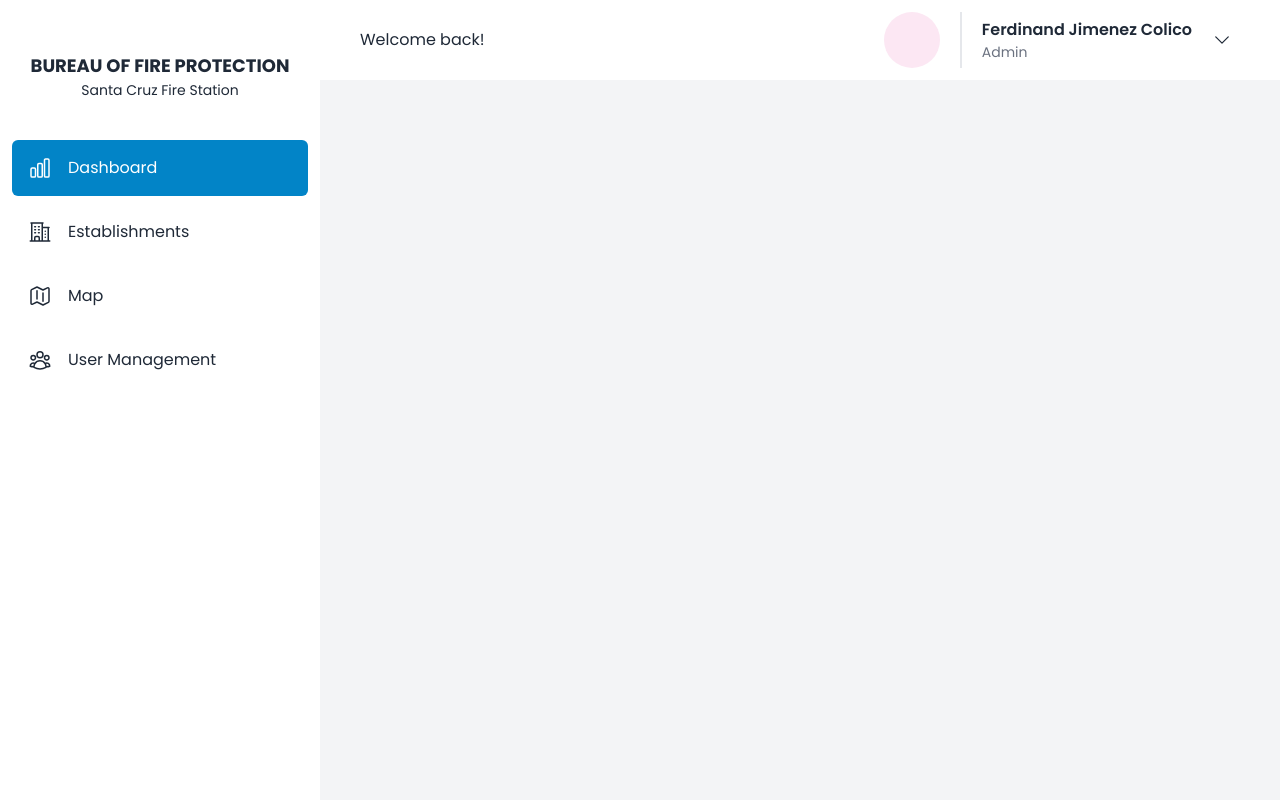
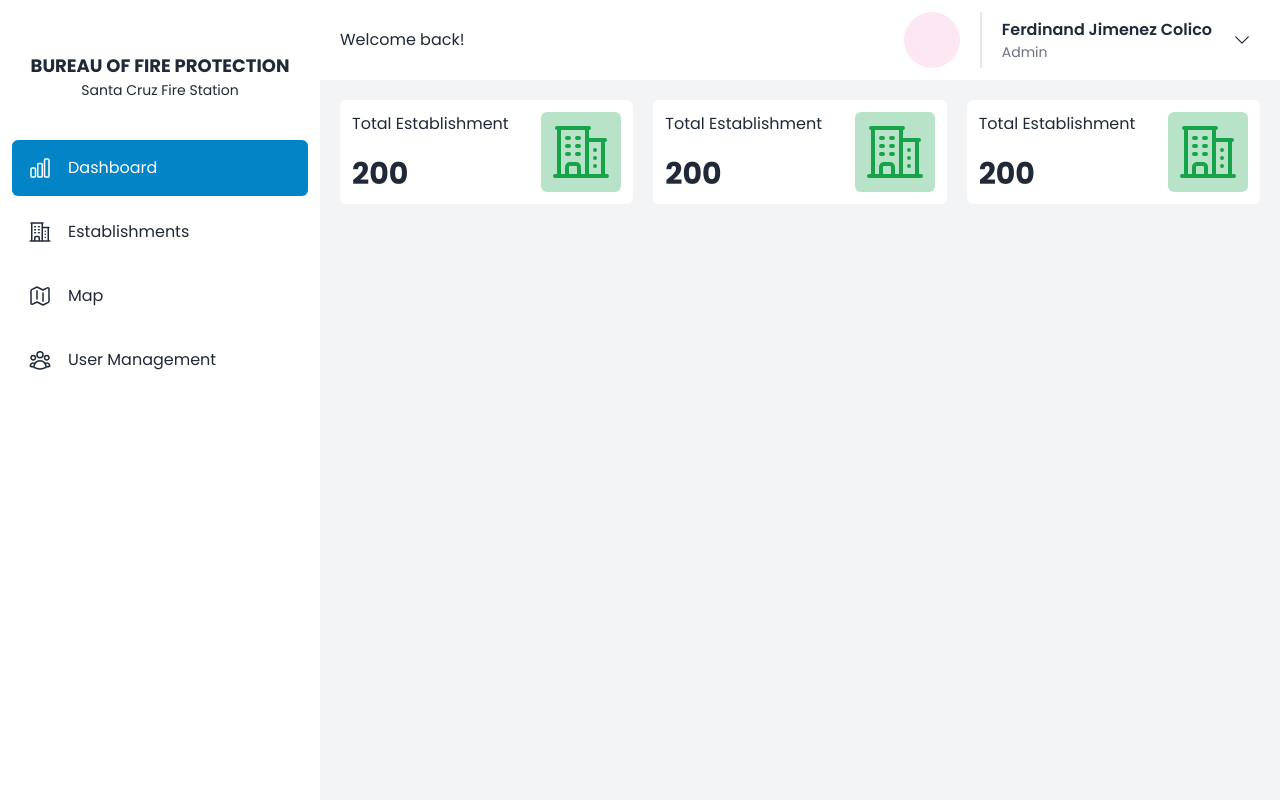
Before and after one commit to coliks/fses, a Flask app: page /admin/dashboard in a window 1280 px wide. Run offline with Flask 3, Linux system fonts and the light colour scheme; style sheets or scripts are compiled from the project's sources; some web fonts are replaced.

Commit message:
Progress: Dashboard UI

```diff
--- a/website/templates/components/topnav.html
+++ b/website/templates/components/topnav.html
@@ -1,5 +1,5 @@
 <div
-  class="fixed left-80 top-0 right-0 h-20 bg-white flex items-center justify-between px-10"
+  class="fixed left-80 top-0 right-0 h-20 bg-white flex items-center justify-between px-5"
 >
   <div>
     <span>Welcome back!</span>
--- a/website/templates/shared/dashboard.html
+++ b/website/templates/shared/dashboard.html
@@ -1,6 +1,73 @@
-{% extends "base.html" %}
-{% block title %}Dashboard{% endblock %}
-
-{% block content %}
-<span>Dashboard</span>
+{% extends "base.html" %} {% block title %}Dashboard{% endblock %} {% block
+content %}
+<div class="ml-80 mt-20 p-5">
+  <div class="grid grid-cols-3 gap-5">
+    <div class="bg-white p-3 flex items-center justify-between rounded-md">
+      <div class="flex flex-col items-start justify-between h-full">
+        <span class="text-base">Total Establishment</span>
+        <span class="text-3xl font-bold">200</span>
+      </div>
+      <div class="bg-green-600/30 p-2 rounded-md text-green-600">
+        <svg
+          xmlns="http://www.w3.org/2000/svg"
+          fill="none"
+          viewBox="0 0 24 24"
+          stroke-width="1.5"
+          stroke="currentColor"
+          class="size-16"
+        >
+          <path
+            stroke-linecap="round"
+            stroke-linejoin="round"
+            d="M2.25 21h19.5m-18-18v18m10.5-18v18m6-13.5V21M6.75 6.75h.75m-.75 3h.75m-.75 3h.75m3-6h.75m-.75 3h.75m-.75 3h.75M6.75 21v-3.375c0-.621.504-1.125 1.125-1.125h2.25c.621 0 1.125.504 1.125 1.125V21M3 3h12m-.75 4.5H21m-3.75 3.75h.008v.008h-.008v-.008Zm0 3h.008v.008h-.008v-.008Zm0 3h.008v.008h-.008v-.008Z"
+          />
+        </svg>
+      </div>
+    </div>
+    <div class="bg-white p-3 flex items-center justify-between rounded-md">
+      <div class="flex flex-col items-start justify-between h-full">
+        <span class="text-base">Total Establishment</span>
+        <span class="text-3xl font-bold">200</span>
+      </div>
+      <div class="bg-green-600/30 p-2 rounded-md text-green-600">
+        <svg
+          xmlns="http://www.w3.org/2000/svg"
+          fill="none"
+          viewBox="0 0 24 24"
+          stroke-width="1.5"
+          stroke="currentColor"
+          class="size-16"
+        >
+          <path
+            stroke-linecap="round"
+            stroke-linejoin="round"
+            d="M2.25 21h19.5m-18-18v18m10.5-18v18m6-13.5V21M6.75 6.75h.75m-.75 3h.75m-.75 3h.75m3-6h.75m-.75 3h.75m-.75 3h.75M6.75 21v-3.375c0-.621.504-1.125 1.125-1.125h2.25c.621 0 1.125.504 1.125 1.125V21M3 3h12m-.75 4.5H21m-3.75 3.75h.008v.008h-.008v-.008Zm0 3h.008v.008h-.008v-.008Zm0 3h.008v.008h-.008v-.008Z"
+          />
+        </svg>
+      </div>
+    </div>
+    <div class="bg-white p-3 flex items-center justify-between rounded-md">
+      <div class="flex flex-col items-start justify-between h-full">
+        <span class="text-base">Total Establishment</span>
+        <span class="text-3xl font-bold">200</span>
+      </div>
+      <div class="bg-green-600/30 p-2 rounded-md text-green-600">
+        <svg
+          xmlns="http://www.w3.org/2000/svg"
+          fill="none"
+          viewBox="0 0 24 24"
+          stroke-width="1.5"
+          stroke="currentColor"
+          class="size-16"
+        >
+          <path
+            stroke-linecap="round"
+            stroke-linejoin="round"
+            d="M2.25 21h19.5m-18-18v18m10.5-18v18m6-13.5V21M6.75 6.75h.75m-.75 3h.75m-.75 3h.75m3-6h.75m-.75 3h.75m-.75 3h.75M6.75 21v-3.375c0-.621.504-1.125 1.125-1.125h2.25c.621 0 1.125.504 1.125 1.125V21M3 3h12m-.75 4.5H21m-3.75 3.75h.008v.008h-.008v-.008Zm0 3h.008v.008h-.008v-.008Zm0 3h.008v.008h-.008v-.008Z"
+          />
+        </svg>
+      </div>
+    </div>
+  </div>
+</div>
 {% endblock %}
```
